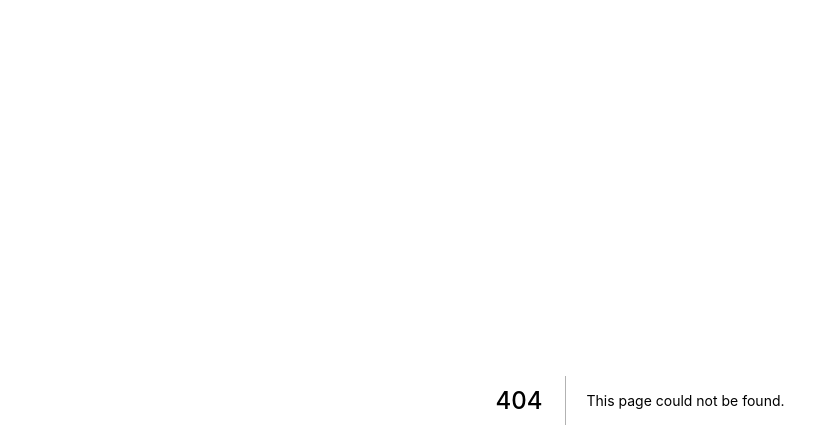
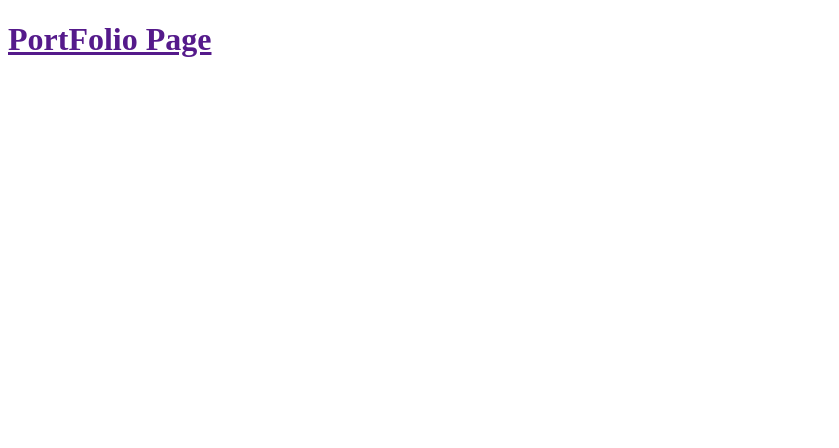
Before and after one commit to Daniyal-Shah/nextjs-getting-started, a Next.js app: page /portfolio in a window 1280 px wide. Before the commit this address had no page. Shown: the top 448 px of the page, without its empty margins (0-839 px from the left). Built offline with nearby package versions, Linux system fonts and the light colour scheme.

Commit message:
nested route in products

```diff
--- /dev/null
+++ b/pages/portfolio/index.js
@@ -0,0 +1,13 @@
+import React from "react";
+
+function PortFolio(props) {
+  return (
+    <div>
+      <h1>
+        <a href="">PortFolio Page</a>
+      </h1>
+    </div>
+  );
+}
+
+export default PortFolio;
```
Also changed, not shown: pages/portfolio/list.js (added, +11 -0 lines).
